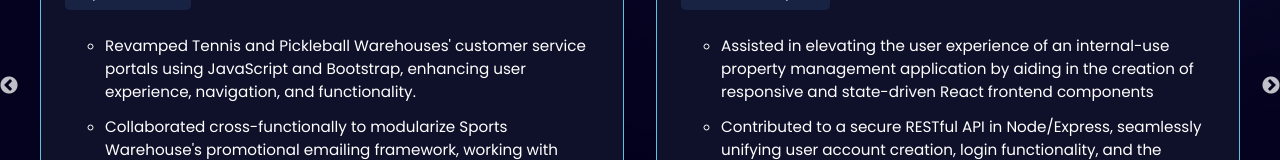
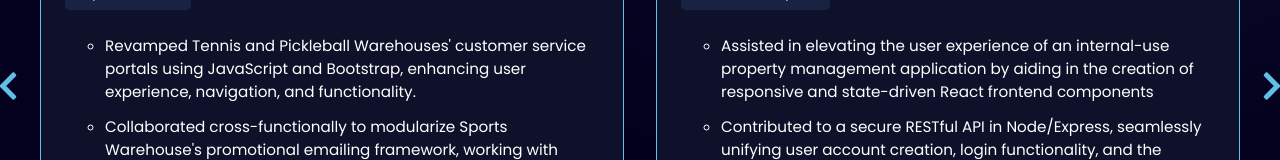
Before and after one commit to NoahLett/my-portfolio, a React (Vite) app: page / in a window 1280 px wide. Shown: the part 1628-1788 px from the top of the page. Built offline with nearby package versions, Linux system fonts and the light colour scheme.

Commit message:
added arrows

```diff
--- a/src/components/Experience/Experience.css
+++ b/src/components/Experience/Experience.css
@@ -8,3 +8,24 @@
     font-weight: 600;
     margin-bottom: 3rem;
 }
+
+.arrow-right,
+.arrow-left {
+    font-size: 2rem;
+    display: flex;
+    align-items: center;
+    justify-content: center;
+    color: #61bfe7;
+    position: absolute;
+    top: 55%;
+    z-index: 2;
+    cursor: pointer;
+}
+
+.arrow-left {
+    left: -2rem;
+}
+
+.arrow-right {
+    right: -2rem;
+}
--- a/src/components/Experience/Experience.jsx
+++ b/src/components/Experience/Experience.jsx
@@ -3,6 +3,7 @@ import './Experience.css';
 import { EXPERIENCE } from '../../utils/data'
 import ExperienceCard from './ExperienceCard/ExperienceCard';
 import Slider from 'react-slick';
+import { FaChevronLeft, FaChevronRight } from "react-icons/fa";
 
 const Experience = () => {
 
@@ -14,7 +15,7 @@ const Experience = () => {
     speed: 500,
     slidesToShow: 2,
     slidesToScroll: 1,
-    arrows: true,
+    arrows: false,
     responsive : [
       {
         breakpoint: 769,
@@ -26,11 +27,28 @@ const Experience = () => {
     ],
   };
 
+  const slideRight = () => {
+    sliderRef.current.slickNext();
+  };
+
+  const slideLeft = () => {
+    sliderRef.current.slickPrev();
+  };
+
   return (
     <div className='experience-container'>
         <h5>Professional Experience</h5>
 
         <div className='experience-content'>
+
+          <div className='arrow-right' onClick={slideRight}>
+            <FaChevronRight />
+          </div>
+
+          <div className='arrow-left' onClick={slideLeft}>
+            <FaChevronLeft />
+          </div>
+
           <Slider ref={sliderRef} {...settings}>
             {
               EXPERIENCE.map((item) => {
```
